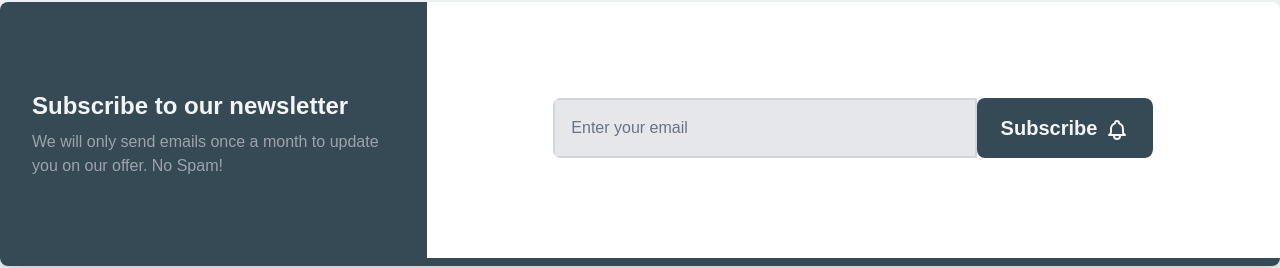
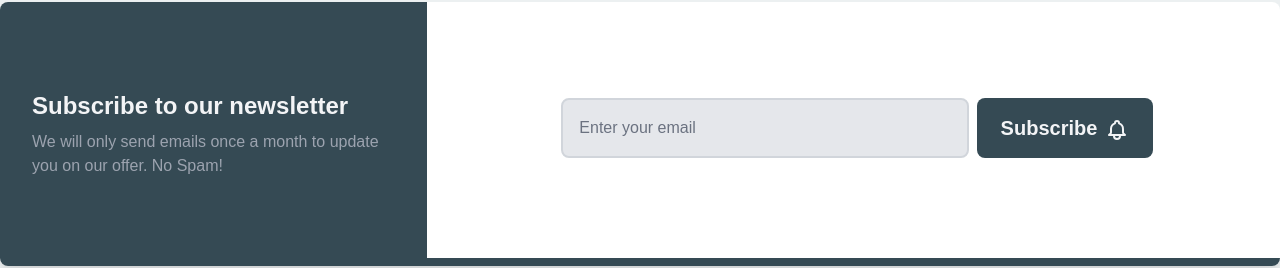
Before and after one commit to propbono/gemprint.ca, a Next.js app: page / in a window 1280 px wide. Shown: the part 2210-2478 px from the top of the page. Built offline with nearby package versions, Linux system fonts and the light colour scheme.

Commit message:
Fix Subscribe component styles

```diff
--- a/components/Subscribe.js
+++ b/components/Subscribe.js
@@ -5,9 +5,9 @@ import { FormCard } from "@/components";
 const styles = {
   section: "relative lg:top-[-12rem]",
   container: "container",
-  form: "flex flex-col overflow-hidden rounded-lg sm:flex-row",
+  form: "flex flex-col sm:flex-row",
   email:
-    "flex flex-1 px-4 py-3 text-gray-800 placeholder-gray-500 bg-gray-200 border-2 border-gray-300 outline-none focus:bg-gray-100",
+    "flex flex-1  w-full mb-2 lg:mx-2 lg:mb-0 px-4 py-3 rounded-lg text-gray-800 placeholder-gray-500 bg-gray-200 border-2 border-gray-300 outline-none  focus:border-primary focus:ring-primary focus:bg-gray-100",
 };
 
 export const Subscribe = () => {
```
